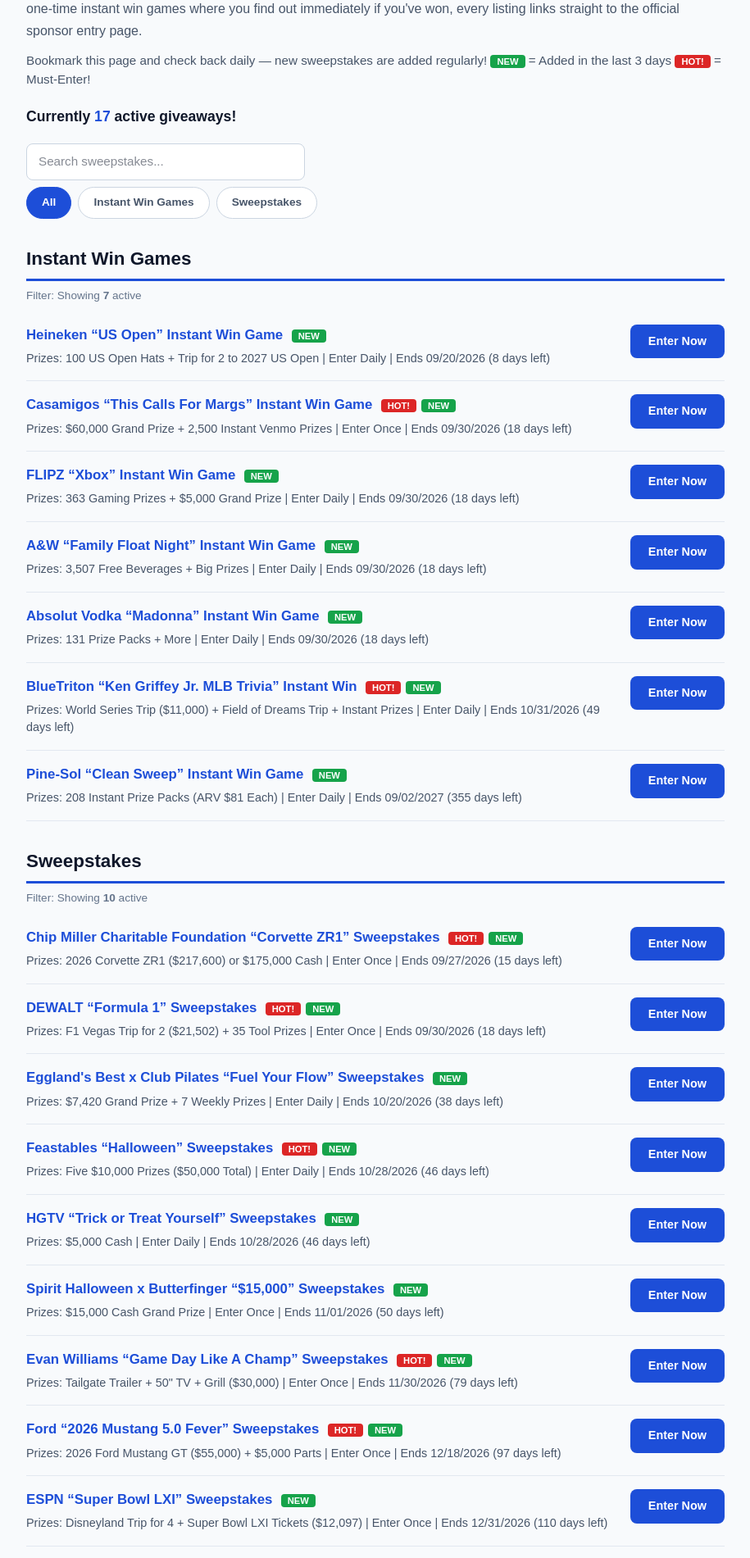
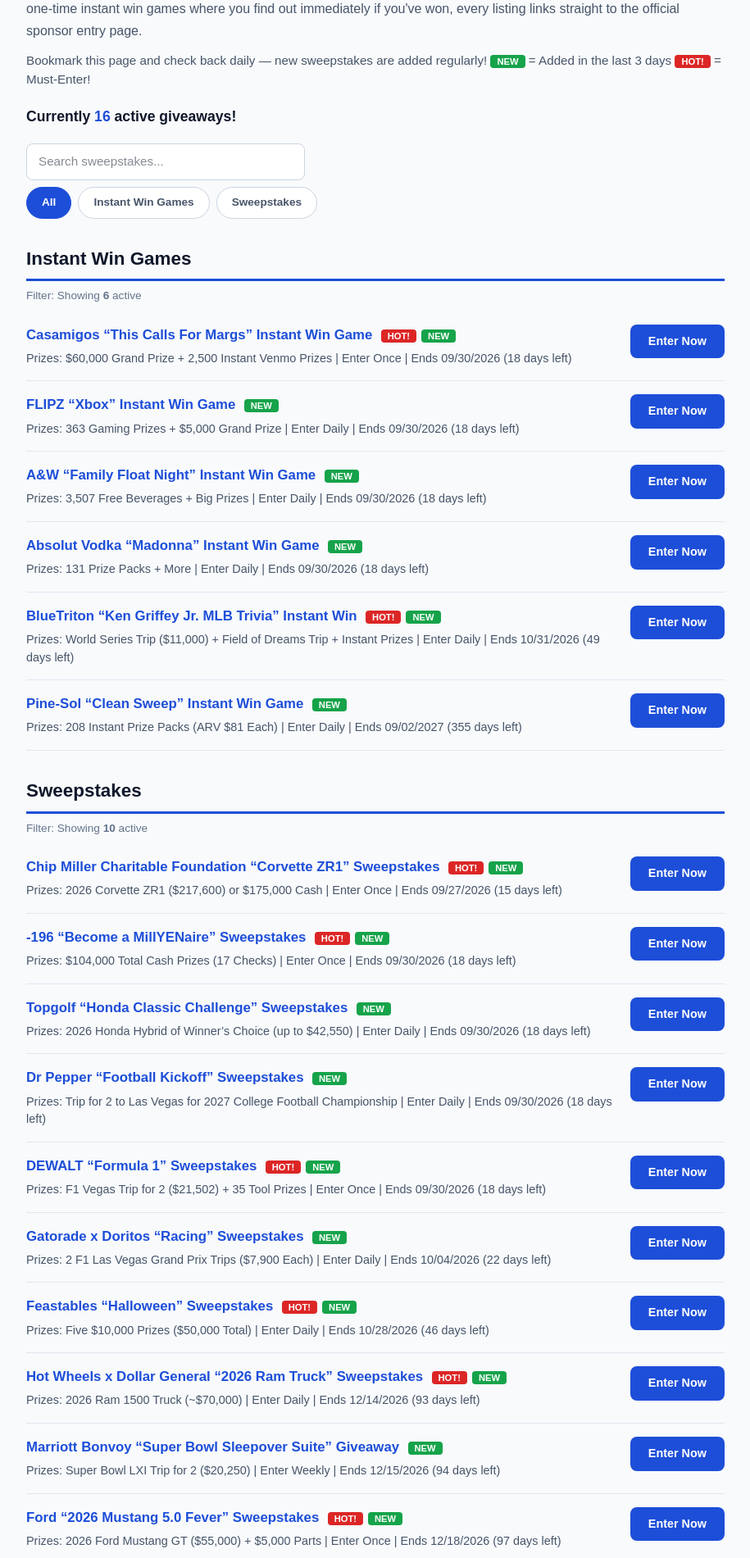
Before and after one commit to haroun26-dev/brandnewsite, a Next.js app: page / in a window 1280 px wide. Shown: the part 240-2141 px from the top of the page at 82% size, without its empty margins (182-1097 px from the left). Built offline with nearby package versions, Linux system fonts and the light colour scheme.

Commit message:
Refresh listings

```diff
--- a/app/page.tsx
+++ b/app/page.tsx
@@ -16,7 +16,7 @@
   added: string; // YYYY-MM-DD — NEW badge shows when added within the last 3 days
 }
 
-// Listings verified September 15, 2026. Update this list regularly —
+// Listings verified September 16, 2026. Update this list regularly —
 // remove ended sweepstakes and add new ones by editing this file and redeploying.
 const SWEEPSTAKES: Listing[] = [
   // ---- Instant Win Games ----
@@ -64,16 +64,6 @@
   },
   {
     id: 5,
-    title: "Heineken “US Open” Instant Win Game",
-    type: "instant",
-    prizes: "100 US Open Hats + Trip for 2 to 2027 US Open",
-    frequency: "Enter Daily",
-    ends: "2026-09-20",
-    url: "https://www.heineken.com/us/en/promos/usopensweeps",
-    added: "2026-09-14",
-  },
-  {
-    id: 6,
     title: "Absolut Vodka “Madonna” Instant Win Game",
     type: "instant",
     prizes: "131 Prize Packs + More",
@@ -83,7 +73,7 @@
     added: "2026-09-14",
   },
   {
-    id: 7,
+    id: 6,
     title: "Pine-Sol “Clean Sweep” Instant Win Game",
     type: "instant",
     prizes: "208 Instant Prize Packs (ARV $81 Each)",
@@ -94,7 +84,29 @@
   },
   // ---- Sweepstakes ----
   {
+    id: 7,
+    title: "-196 “Become a MillYENaire” Sweepstakes",
+    type: "sweepstakes",
+    prizes: "$104,000 Total Cash Prizes (17 Checks)",
+    frequency: "Enter Once",
+    ends: "2026-09-30",
+    url: "https://www.minus196sweeps.com",
+    hot: true,
+    added: "2026-09-16",
+  },
+  {
     id: 8,
+    title: "Hot Wheels x Dollar General “2026 Ram Truck” Sweepstakes",
+    type: "sweepstakes",
+    prizes: "2026 Ram 1500 Truck (~$70,000)",
+    frequency: "Enter Daily",
+    ends: "2026-12-14",
+    url: "https://ram.hotwheelssweepstakes.com",
+    hot: true,
+    added: "2026-09-16",
+  },
+  {
+    id: 9,
     title: "Chip Miller Charitable Foundation “Corvette ZR1” Sweepstakes",
     type: "sweepstakes",
     prizes: "2026 Corvette ZR1 ($217,600) or $175,000 Cash",
@@ -105,7 +117,7 @@
     added: "2026-09-15",
   },
   {
-    id: 9,
+    id: 10,
     title: "Ford “2026 Mustang 5.0 Fever” Sweepstakes",
     type: "sweepstakes",
     prizes: "2026 Ford Mustang GT ($55,000) + $5,000 Parts",
@@ -116,7 +128,7 @@
     added: "2026-09-15",
   },
   {
-    id: 10,
+    id: 11,
     title: "Feastables “Halloween” Sweepstakes",
     type: "sweepstakes",
     prizes: "Five $10,000 Prizes ($50,000 Total)",
@@ -127,28 +139,47 @@
     added: "2026-09-15",
   },
   {
-    id: 11,
-    title: "ESPN “Super Bowl LXI” Sweepstakes",
+    id: 12,
+    title: "Topgolf “Honda Classic Challenge” Sweepstakes",
     type: "sweepstakes",
-    prizes: "Disneyland Trip for 4 + Super Bowl LXI Tickets ($12,097)",
-    frequency: "Enter Once",
-    ends: "2026-12-31",
-    url: "https://www.espnsweepstakes.com/SBLXI-2027",
-    added: "2026-09-15",
-  },
-  {
-    id: 12,
-    title: "Evan Williams “Game Day Like A Champ” Sweepstakes",
-    type: "sweepstakes",
-    prizes: "Tailgate Trailer + 50\" TV + Grill ($30,000)",
-    frequency: "Enter Once",
-    ends: "2026-11-30",
-    url: "http://evanwilliams.com/bourbonnationsweepstakes",
-    hot: true,
-    added: "2026-09-14",
+    prizes: "2026 Honda Hybrid of Winner’s Choice (up to $42,550)",
+    frequency: "Enter Daily",
+    ends: "2026-09-30",
+    url: "https://topgolf.com/Honda",
+    added: "2026-09-16",
   },
   {
     id: 13,
+    title: "Dr Pepper “Football Kickoff” Sweepstakes",
+    type: "sweepstakes",
+    prizes: "Trip for 2 to Las Vegas for 2027 College Football Championship",
+    frequency: "Enter Daily",
+    ends: "2026-09-30",
+    url: "https://www.drpeppersweeps.com/kickoff",
+    added: "2026-09-16",
+  },
+  {
+    id: 14,
+    title: "Marriott Bonvoy “Super Bowl Sleepover Suite” Giveaway",
+    type: "sweepstakes",
+    prizes: "Super Bowl LXI Trip for 2 ($20,250)",
+    frequency: "Enter Weekly",
+    ends: "2026-12-15",
+    url: "https://www.joinmarriottbonvoy.com/superbowlsleepoversuite",
+    added: "2026-09-16",
+  },
+  {
+    id: 15,
+    title: "Gatorade x Doritos “Racing” Sweepstakes",
+    type: "sweepstakes",
+    prizes: "2 F1 Las Vegas Grand Prix Trips ($7,900 Each)",
+    frequency: "Enter Daily",
+    ends: "2026-10-04",
+    url: "https://gatoradedoritosracing.com",
+    added: "2026-09-16",
+  },
+  {
+    id: 16,
     title: "DEWALT “Formula 1” Sweepstakes",
     type: "sweepstakes",
     prizes: "F1 Vegas Trip for 2 ($21,502) + 35 Tool Prizes",
@@ -158,47 +189,10 @@
     hot: true,
     added: "2026-09-14",
   },
-  {
-    id: 14,
-    title: "Corona “Golf 2026” Sweepstakes",
-    type: "sweepstakes",
-    prizes: "5 Golf Trips for 2 ($10,930 Each) + 100 Gear Bundles",
-    frequency: "Enter Daily",
-    ends: "2026-12-31",
-    url: "https://coronausa.com/pages/golf-2026",
-    added: "2026-09-15",
-  },
-  {
-    id: 15,
-    title: "Eggland's Best x Club Pilates “Fuel Your Flow” Sweepstakes",
-    type: "sweepstakes",
-    prizes: "$7,420 Grand Prize + 7 Weekly Prizes",
-    frequency: "Enter Daily",
-    ends: "2026-10-20",
-    url: "http://www.ebfamilysweeps.com",
-    added: "2026-09-15",
-  },
-  {
-    id: 16,
-    title: "Spirit Halloween x Butterfinger “$15,000” Sweepstakes",
-    type: "sweepstakes",
-    prizes: "$15,000 Cash Grand Prize",
-    frequency: "Enter Once",
-    ends: "2026-11-01",
-    url: "https://brandcycle.shop/vxheu",
-    added: "2026-09-15",
-  },
-  {
-    id: 17,
-    title: "HGTV “Trick or Treat Yourself” Sweepstakes",
-    type: "sweepstakes",
-    prizes: "$5,000 Cash",
-    frequency: "Enter Daily",
-    ends: "2026-10-28",
-    url: "https://www.hgtv.com/sweepstakes/trick-or-treat-yourself",
-    added: "2026-09-15",
-  },
 ];
+
+
+
 
 function daysLeft(dateStr: string) {
   const end = new Date(dateStr + "T23:59:59");
@@ -478,7 +472,7 @@
         {renderSection("Sweepstakes", sweeps)}
 
         <p style={{ color: "#94a3b8", fontSize: "0.8rem", marginTop: "40px", lineHeight: 1.6 }}>
-          Listings last verified September 15, 2026. Always check the official rules on
+          Listings last verified September 16, 2026. Always check the official rules on
           the sponsor&apos;s page before entering. Sweepstakes Central is not affiliated
           with the sponsors listed.
         </p>
```
